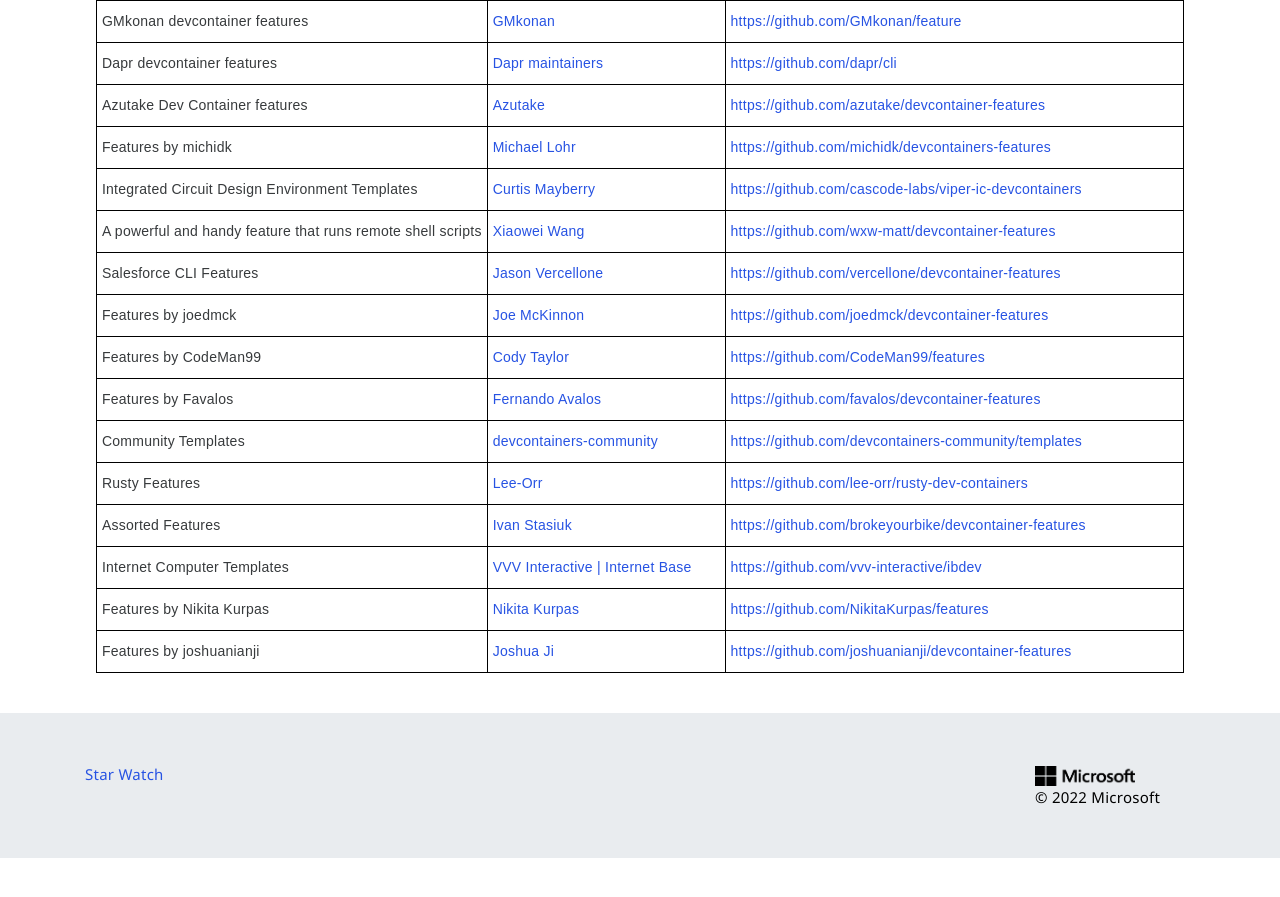
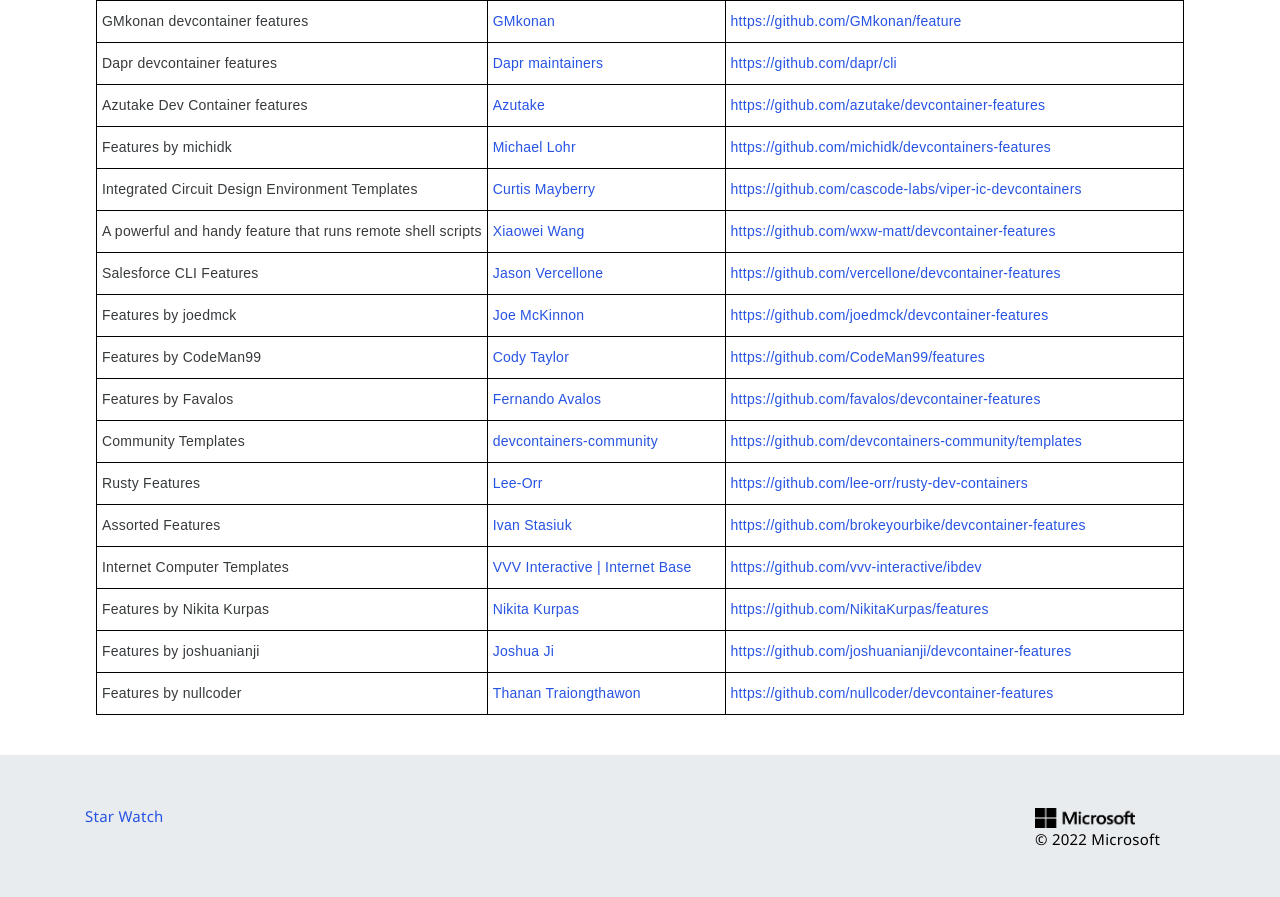
Before and after one commit to devcontainers/devcontainers.github.io, a Jekyll site: the page built from collections.html, in a window 1280 px wide and 900 px high, scrolled down 3316 px. Shown: the top 897 px of the window. Built offline with Jekyll 4.4.1, drawn with Linux system fonts in a browser that asks for light colours; nearby versions of some CDN libraries; comment, search, counter and statistics services are not loaded; before the commit the page ends 4174 px from its top, so only the background shows below that.

Commit message:
Add `nullcoder/devcontainer-features` repo.

```diff
--- a/_data/collection-index.yml
+++ b/_data/collection-index.yml
@@ -433,3 +433,8 @@
   contact: https://github.com/joshuanianji/devcontainer-features/issues
   repository: https://github.com/joshuanianji/devcontainer-features
   ociReference: ghcr.io/joshuanianji/devcontainer-features
+- name: Features by nullcoder
+  maintainer: Thanan Traiongthawon
+  contact: https://github.com/nullcoder/devcontainer-features/issues
+  repository: https://github.com/nullcoder/devcontainer-features
+  ociReference: ghcr.io/nullcoder/devcontainer-features
```
